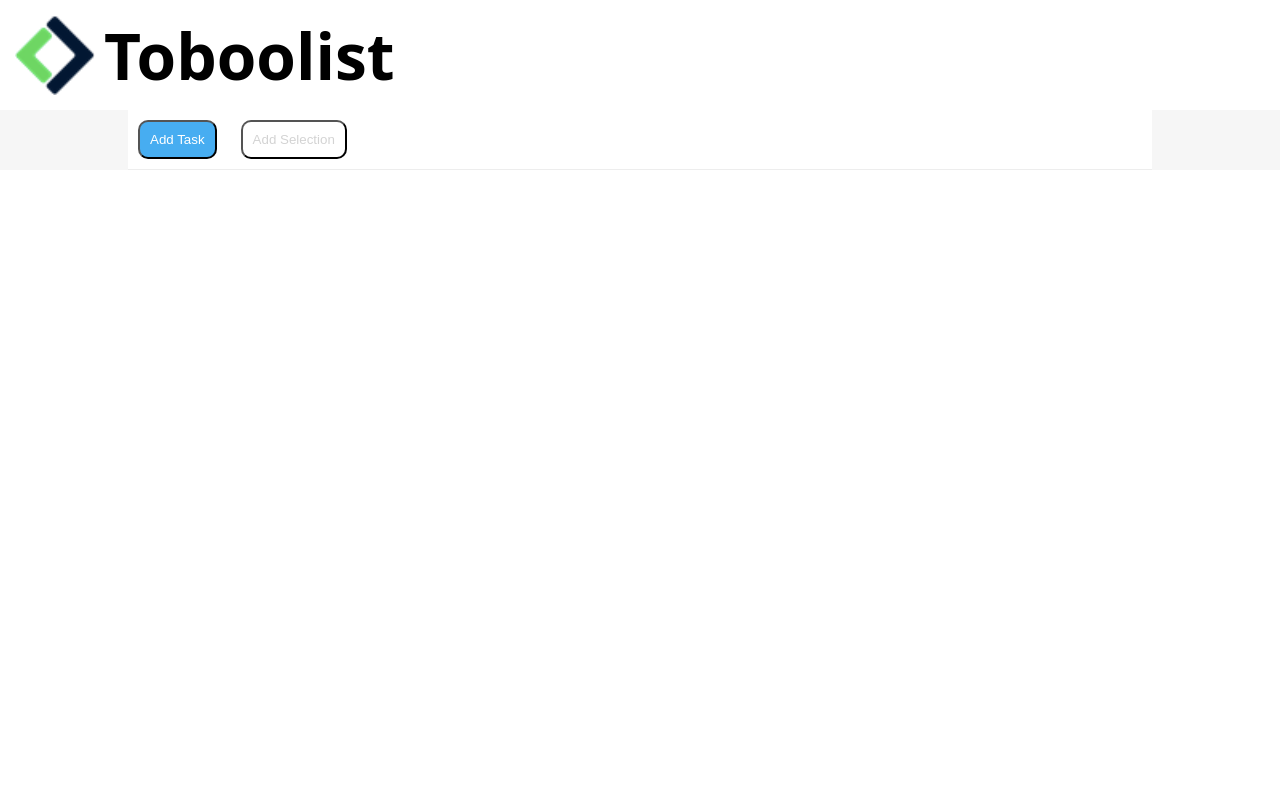
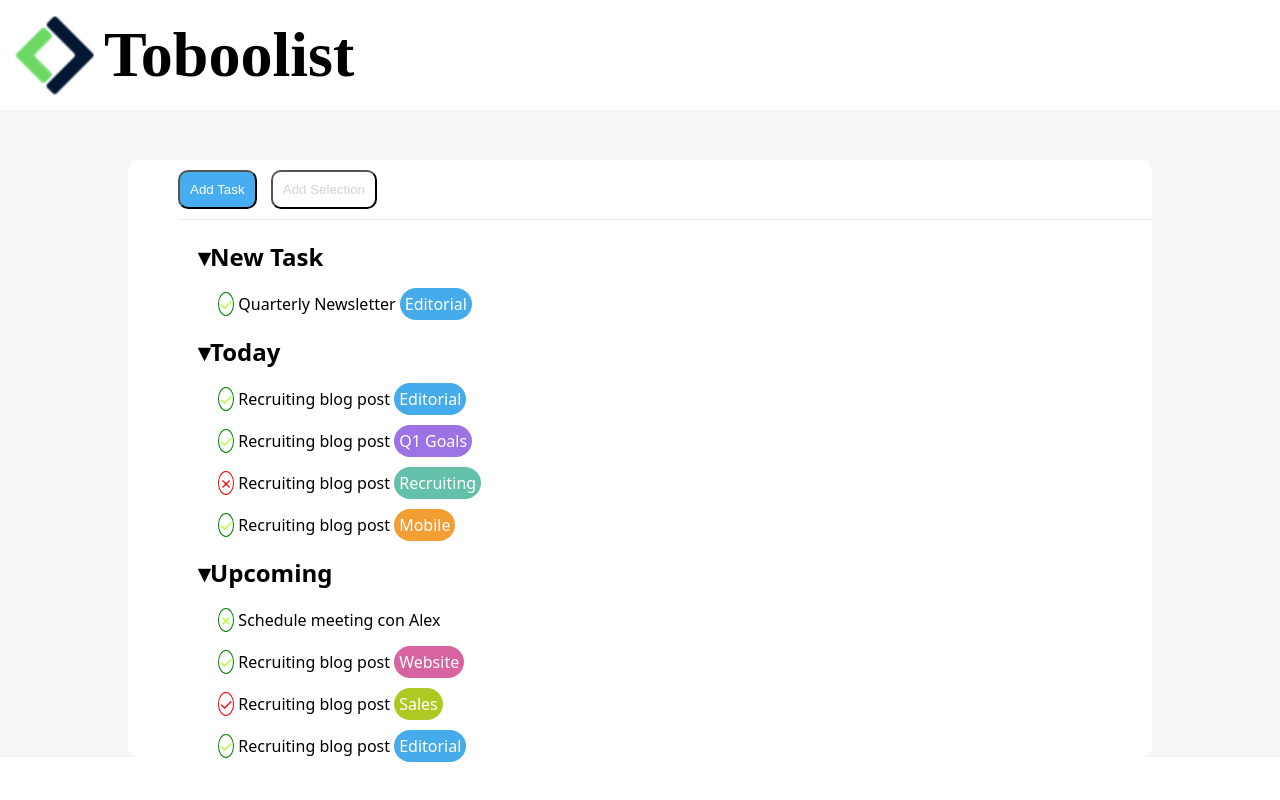
Before and after one commit to Pirisinu/html-css-toboolist, a plain HTML site: page index.html in a window 1280 px wide. Drawn offline with Linux system fonts and the light colour scheme.

Commit message:
impostazione e compilazione lista

```diff
--- a/css/style.css
+++ b/css/style.css
@@ -1,35 +1,31 @@
+/* INIZIO REGOLE GENERALI */
 *{
   margin: 0;
   padding: 0;
   box-sizing: border-box;
 }
 main{
+  height: 100%;
   background-color: rgb(246, 246, 246);
+  padding-top: 50px;
+  font-family: system-ui, -apple-system, BlinkMacSystemFont, 'Segoe UI', Roboto, Oxygen, Ubuntu, Cantarell, 'Open Sans', 'Helvetica Neue', sans-serif;
 }
+/* FINE REGOLE GENERALI */
+
+/* INIZIO HEADER */
 header img{
   width: 100px;
   vertical-align: middle;
   padding: 15px;
   padding-right: 5px;
-
 }
 .text-title{
   font-size: 4rem;
-  font-family: system-ui, -apple-system, BlinkMacSystemFont, 'Segoe UI', Roboto, Oxygen, Ubuntu, Cantarell, 'Open Sans', 'Helvetica Neue', sans-serif;
   vertical-align: middle;
 }
-.box-centrato{
-  background-color: white;
-  width: 80%;
-  height: 90%;
-  margin: auto;
-}
-.top-bar{
-  border-bottom: 1px solid rgba(211, 211, 211, 0.4);
-
-}
+/* INIZIO SEZIONE BUTTON */
 .box-button{
-  margin: 10px;
+  margin: 10px 10px 10px 0px;
   padding: 10px;
   border-radius: 10px;
 }
@@ -41,3 +37,64 @@ header img{
   background-color: white;
   color: lightgray;
 }
+/* FINE SEZIONE BUTTON */
+/* FINE HEADER */
+
+/* INIZIO MAIN */
+.box-centrato{
+  background-color: white;
+  width: 80%;
+  height: 90%;
+  margin: auto;
+  border-radius: 10px;
+  padding-left: 50px;
+}
+.top-bar{
+  border-bottom: 1px solid rgba(211, 211, 211, 0.4);
+
+}
+ol, ul{
+  list-style: none;
+}
+li{
+  margin: 20px;
+}
+.title-list{
+  font-size: 1.5rem;
+  font-weight: 700;
+}
+.svolto{
+  border: 1px solid green;
+  border-radius: 50%;
+  color: greenyellow;
+}
+.non-svolto{
+  border: 1px solid red;
+  border-radius: 50%;
+  color: red;
+}
+.info{
+  border-radius: 20px;
+  padding: 5px;
+  color: white;
+}
+.info.editorial{
+  background-color: rgb(69, 171, 234);
+}
+.info.goals{
+  background-color: rgb(156, 114, 228);
+}
+.info.recruiting{
+  background-color: rgb(100, 192, 169);
+}
+.info.mobile{
+  background-color: rgb(242, 158, 51);
+}
+.info.website{
+  background-color: rgb(216, 99, 161);
+}
+.info.sales{
+  background-color: rgb(175, 200, 36);
+}
+
+/* FINE MAIN */
--- a/index.html
+++ b/index.html
@@ -21,6 +21,69 @@
         <button class="box-button task">Add Task</button>
         <button class="box-button selection">Add Selection</button>
       </section>
+      <section class="list">
+        <ol>
+          <li>
+            <div class="title-list">&blacktriangledown;New Task</div>
+            <ul>
+              <li>
+                <p>
+                  <span class="svolto">&checkmark;</span> Quarterly Newsletter <span class="info editorial">Editorial</span>
+                </p>
+              </li>
+            </ul>
+          </li>
+          <li>
+            <div class="title-list">&blacktriangledown;Today</div>
+            <ul>
+              <li>
+                <span class="svolto">&checkmark;</span>
+                Recruiting blog post
+                <span class="info editorial">Editorial</span>
+              </li>
+              <li>
+                <span class="svolto">&checkmark;</span>
+                Recruiting blog post
+                <span class="info goals">Q1 Goals</span>
+              </li>
+              <li>
+                <span class="non-svolto">&cross;</span>
+                Recruiting blog post
+                <span class="info recruiting">Recruiting</span>
+              </li>
+              <li>
+                <span class="svolto">&checkmark;</span>
+                Recruiting blog post
+                <span class="info mobile">Mobile</span>
+              </li>
+            </ul>
+          </li>
+          <li>
+            <div class="title-list">&blacktriangledown;Upcoming</div>
+            <ul>
+              <li>
+                <span class="svolto">&cross;</span>
+                Schedule meeting con Alex
+              </li>
+              <li>
+                <span class="svolto">&checkmark;</span>
+                Recruiting blog post
+                <span class="info website">Website</span>
+              </li>
+              <li>
+                <span class="non-svolto">&checkmark;</span>
+                Recruiting blog post
+                <span class="info sales">Sales</span>
+              </li>
+              <li>
+                <span class="svolto">&checkmark;</span>
+                Recruiting blog post
+                <span class="info editorial">Editorial</span>
+              </li>
+            </ul>
+          </li>
+        </ol>
+      </section>
 
     </div>
   </main>
```
